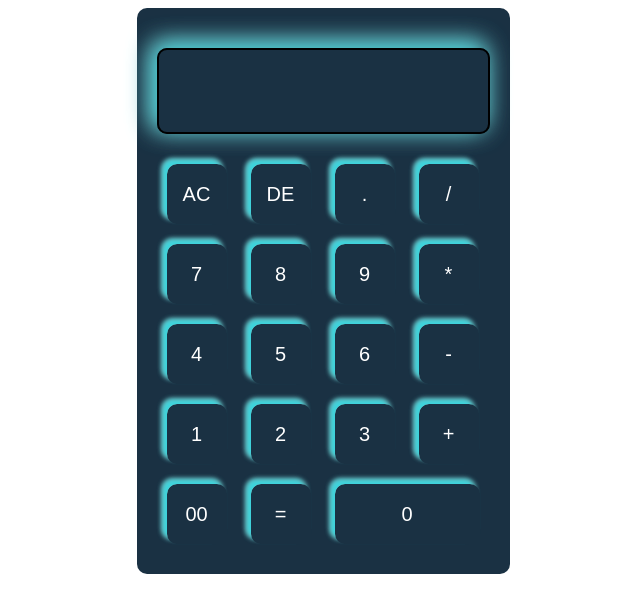
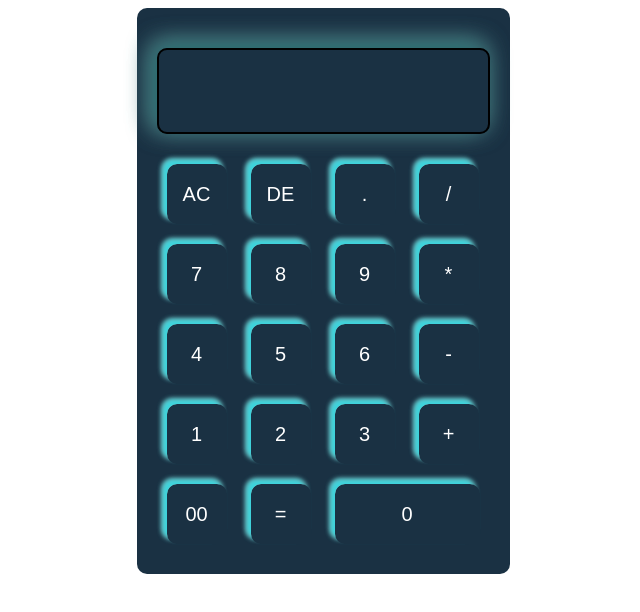
Before and after one commit to balkaran7/calculator, a plain HTML site: page index.html in a window 1280 px wide. Shown: the whole page, without its empty margins (317-957 px from the left). Drawn offline with Linux system fonts and the light colour scheme.

Commit message:
box shadow changed for screen

```diff
--- a/index.html
+++ b/index.html
@@ -8,7 +8,7 @@
         .display{
             border: 2px solid black;
             border-radius: 10px;
-            box-shadow:  -5px -5px 25px rgb(61, 212, 220), -5px -5px 25px rgb(146, 174, 175);;
+            box-shadow:  -5px -5px 25px rgb(18, 97, 101), -5px -5px 25px rgb(146, 174, 175);;
             padding: 0;
             margin: 0;
         }
```
